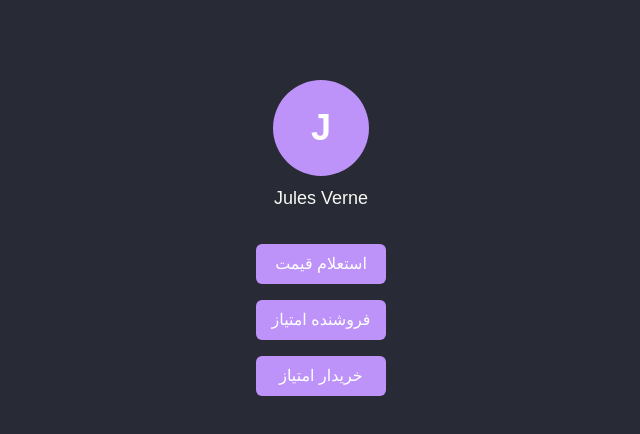
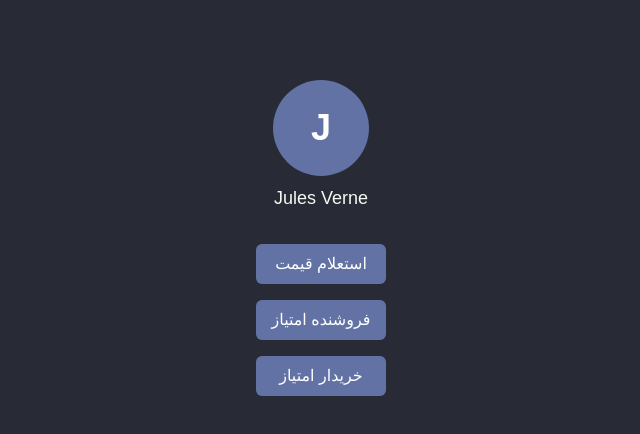
Before and after one commit to milad7212/resanet-eita, a Next.js app: page / in a window 1280 px wide. Shown: the top 434 px of the page, without its empty margins (319-959 px from the left). Built offline with nearby package versions, Linux system fonts and the light colour scheme.

Commit message:
refactor: update button colors

```diff
--- a/app/page.tsx
+++ b/app/page.tsx
@@ -12,7 +12,7 @@ export default function Home() {
   return (
     <div className="flex min-h-screen flex-col items-center justify-start bg-background pt-20 text-foreground">
       <div className="mb-8 flex flex-col items-center gap-2">
-        <div className="flex h-24 w-24 items-center justify-center rounded-full bg-purple text-4xl font-bold text-white">
+        <div className="flex h-24 w-24 items-center justify-center rounded-full bg-comment text-4xl font-bold text-white">
           J
         </div>
         <p className="text-lg">Jules Verne</p>
@@ -20,19 +20,19 @@ export default function Home() {
       <div className="flex flex-col gap-4">
         <button
           onClick={() => setPriceModalOpen(true)}
-          className="rounded-md bg-purple px-4 py-2 text-white"
+          className="rounded-md bg-comment px-4 py-2 text-white"
         >
           استعلام قیمت
         </button>
         <button
           onClick={() => setSellerModalOpen(true)}
-          className="rounded-md bg-purple px-4 py-2 text-white"
+          className="rounded-md bg-comment px-4 py-2 text-white"
         >
           فروشنده امتیاز
         </button>
         <button
           onClick={() => setBuyerModalOpen(true)}
-          className="rounded-md bg-purple px-4 py-2 text-white"
+          className="rounded-md bg-comment px-4 py-2 text-white"
         >
           خریدار امتیاز
         </button>
@@ -43,7 +43,7 @@ export default function Home() {
             <p>قیمت: ۱,۰۰۰,۰۰۰ تومان</p>
             <button
               onClick={() => setPriceModalOpen(false)}
-              className="mt-4 rounded-md bg-purple px-4 py-2 text-white"
+              className="mt-4 rounded-md bg-comment px-4 py-2 text-white"
             >
               بستن
             </button>
@@ -66,7 +66,7 @@ export default function Home() {
             </div>
             <button
               onClick={() => setSellerModalOpen(false)}
-              className="mt-4 rounded-md bg-purple px-4 py-2 text-white"
+              className="mt-4 rounded-md bg-comment px-4 py-2 text-white"
             >
               بستن
             </button>
@@ -89,7 +89,7 @@ export default function Home() {
                 alert(`تعداد امتیاز خریدار: ${buyerScore}`);
                 setBuyerModalOpen(false);
               }}
-              className="mt-4 rounded-md bg-purple px-4 py-2 text-white"
+              className="mt-4 rounded-md bg-comment px-4 py-2 text-white"
             >
               تأیید
             </button>
```
